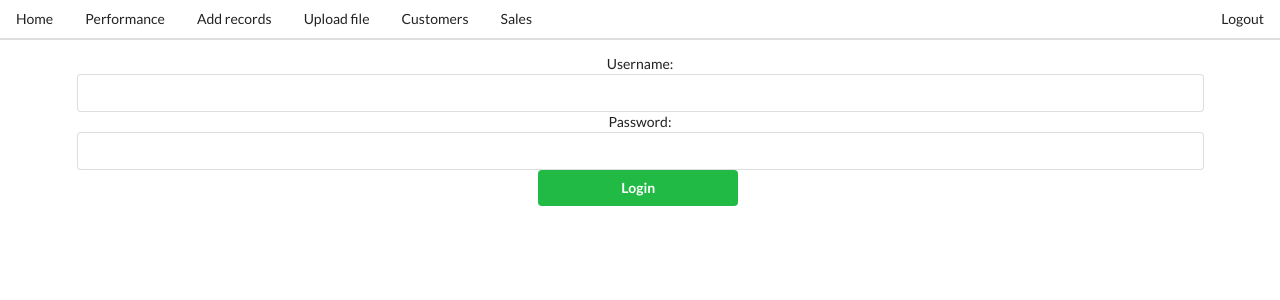
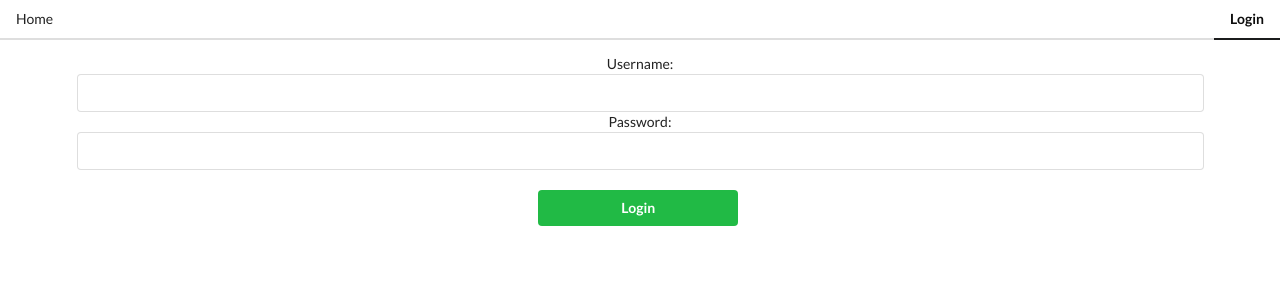
Before and after one commit to FrancisBilla/pd_dj, a Django app: page /login/ in a window 1280 px wide. Shown: the top 300 px of the page. Run offline with Django 3.2, Linux system fonts and the light colour scheme; some libraries are stand-ins or nearby versions.

Commit message:
working on login 2

```diff
--- a/src/csvs/views.py
+++ b/src/csvs/views.py
@@ -4,8 +4,10 @@ from .models import Csv
 import csv
 from django.contrib.auth.models import User
 from products.models import Product, Purchase
+from django.contrib.auth.decorators import login_required
 
 # Create your views here.
+@login_required
 def upload_file_view(request):
     error_message = None
     success_message = None
--- a/src/customers/views.py
+++ b/src/customers/views.py
@@ -4,9 +4,10 @@
 import seaborn as sns
 from .models import Customer
 from products.utils import get_image
+from django.contrib.auth.decorators import login_required
 
 # Create your views here.
-
+@login_required
 def customer_corr_view(request):
     df = pd.DataFrame(Customer.objects.all().values())
     corr = round(df['budget'].corr(df['employment']), 2)
--- a/src/dj_pd/settings.py
+++ b/src/dj_pd/settings.py
@@ -104,6 +104,7 @@ AUTH_PASSWORD_VALIDATORS = [
     },
 ]
 
+LOGIN_URL = 'login'
 
 # Internationalization
 # https://docs.djangoproject.com/en/3.1/topics/i18n/
--- a/src/dj_pd/views.py
+++ b/src/dj_pd/views.py
@@ -1,4 +1,4 @@
-from django.shortcuts import render
+from django.shortcuts import render, redirect
 from .forms import LoginForm
 from django.contrib.auth import authenticate, login
 
@@ -17,10 +17,16 @@ def login_view(request):
             user = authenticate(username = username, password=password)
             if user is not None:
                 login(request, user)
-        print(form.data)
+                if request.GET.get('next'):
+                    return redirect(request.GET.get('next'))
+                else:
+                    return redirect('home')
+            else:
+                error_message = 'Ops, Something went wrong..'
+        # print(form.data)
 
     context = {
         'form': form,
+        'error_message' : error_message,
     }
-
     return render(request, 'login.html', context)
--- a/src/products/templates/products/add.html
+++ b/src/products/templates/products/add.html
@@ -9,7 +9,7 @@
           <div class="ui success message">
                <i class="close icon"></i>
                <div class="header">
-                    {{ added_message}}}
+                    {{ added_message}}
                </div>
           </div>
      {% endif %}
--- a/src/products/views.py
+++ b/src/products/views.py
@@ -6,10 +6,12 @@ from .forms import PurchaseForm
 from django.http import HttpResponse
 import matplotlib.pyplot as plt
 import seaborn as sns
+from django.contrib.auth.decorators import login_required
 
 
 # Create your views here.
 
+@login_required
 def sales_dist_view(request):
     df = pd.DataFrame(Purchase.objects.all().values())
     df['salesman_id'] = df['salesman_id'].apply(get_salesman_from_id)
@@ -79,6 +81,7 @@ def chart_select_view(request):
     }
     return render(request, 'products/main.html', context)
 
+@login_required
 def add_purchase_view(request):
     form = PurchaseForm(request.POST or None )
     added_message = None
--- a/src/templates/login.html
+++ b/src/templates/login.html
@@ -2,14 +2,19 @@
 {% block title %}home{% endblock title %}
 
 {% block content %}
-
 <div class="block-center">
+    {% if error_message %}
+    <div class="ui negative message">
+         <i class="close icon"></i>
+         <div class="header">
+              {{ error_message}}
+         </div>
+    </div>
+    {% endif %}
     <form action="" method="POST" class="ui form">
         {% csrf_token %}
         {{ form }}
-        <button type="submit" class="ui button positive">Login</button>
+        <button type="submit" class="ui button positive mtop">Login</button>
     </form>
-
 </div>
-
 {% endblock content %}
--- a/src/templates/navbar.html
+++ b/src/templates/navbar.html
@@ -1,4 +1,5 @@
 {% url 'home' as path_to_home %}
+{% url 'login' as path_to_login %}
 {% url 'products:main-products-view' as path_to_performance %}
 {% url 'products:add-purchase-view' as path_to_adding_records %}
 {% url 'products:sales-view' as path_to_sales %}
@@ -10,6 +11,7 @@
     <a href={{path_to_home}} class="{% if request.path == home %} active {% endif %} item">
       Home
     </a>
+    {% if request.user.is_authenticated %}
     <a href={{path_to_performance}} class="{% if request.path == path_to_performance %} active {% endif %} item">
       Performance
     </a>
@@ -25,9 +27,17 @@
     <a href={{path_to_sales}} class="{% if request.path == path_to_sales %} active {% endif %} item">
       Sales
     </a>
+
     <div class="right menu">
       <a class="ui item">
         Logout
       </a>
     </div>
+    {% else %}
+    <div  class="right menu">
+      <a href={{path_to_login}} class="ui item {% if request.path == path_to_login %} active {% endif %}">
+        Login
+      </a>
+    </div>
+    {% endif %}
   </div>
```
Also changed, not shown: src/db.sqlite3.
